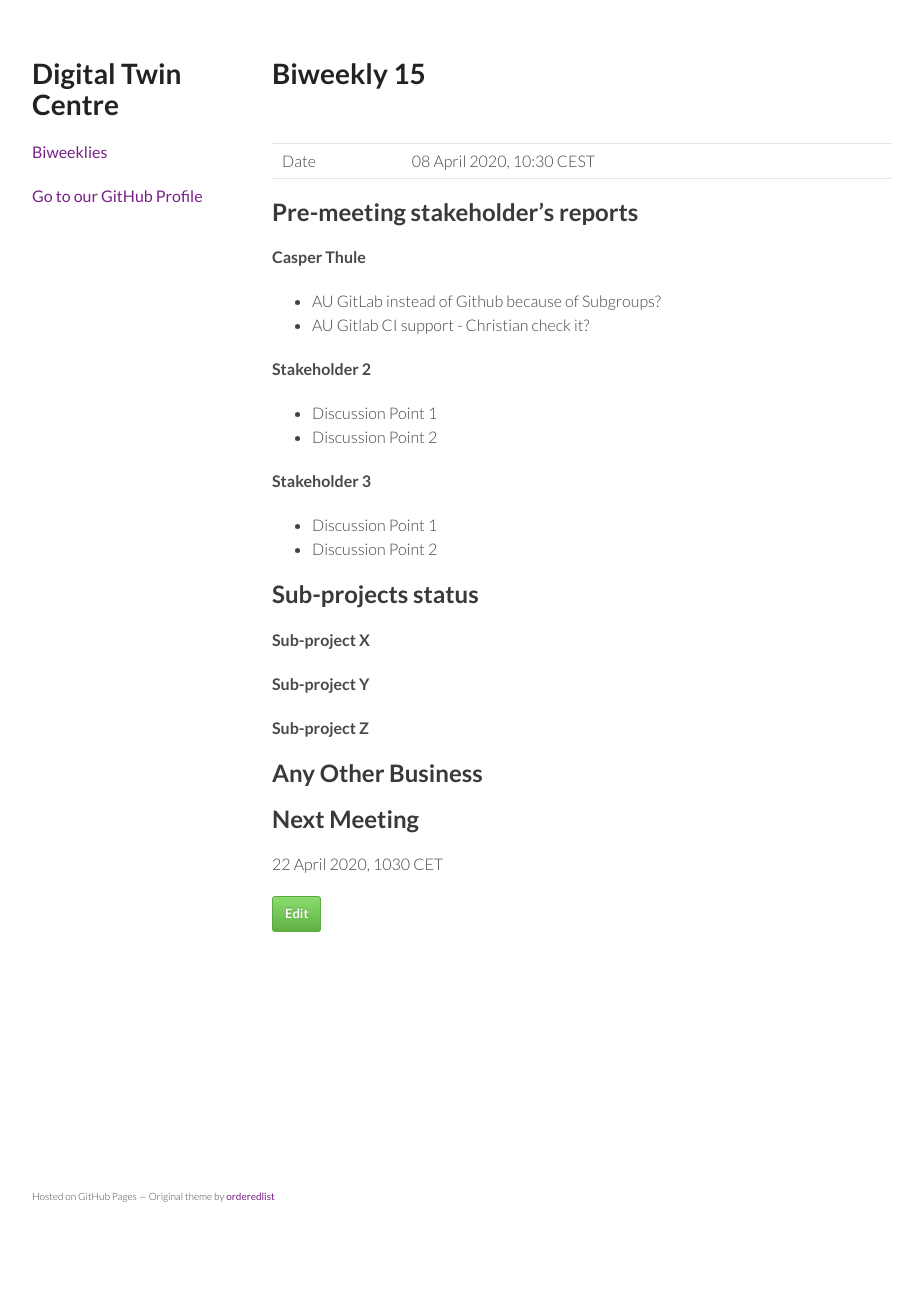
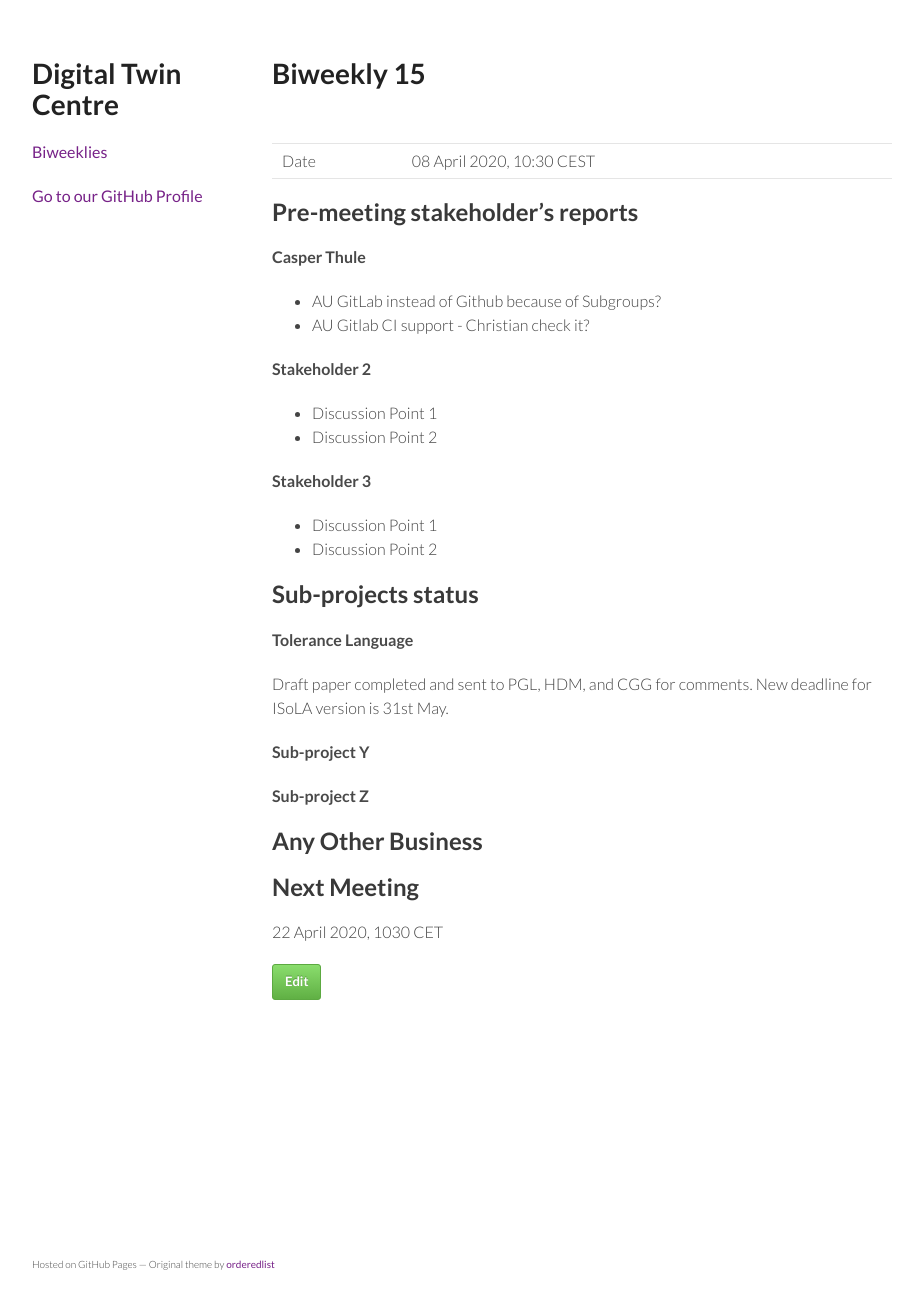
Before and after one commit to digitaltwincentre/digitaltwincentre.github.io, a Jekyll site: the page built from _biweeklies/Biweekly-15.md, in a window 1280 px wide. Shown: the whole page, without its empty margins (178-1077 px from the left). Built offline with Jekyll 4.4.1, drawn with Linux system fonts in a browser that asks for light colours; nearby versions of some CDN libraries; before the commit the page ends 1226 px from its top, so only the background shows below that.

Commit message:
Update Biweekly-15.md

```diff
--- a/_biweeklies/Biweekly-15.md
+++ b/_biweeklies/Biweekly-15.md
@@ -36,7 +36,9 @@ date: 08 April 2020, 1030 CEST
 ## Sub-projects status
 
 
-#### Sub-project X
+#### Tolerance Language
+
+Draft paper completed and sent to PGL, HDM, and CGG for comments. New deadline for ISoLA version is 31st May.
 
 #### Sub-project Y
 
```
